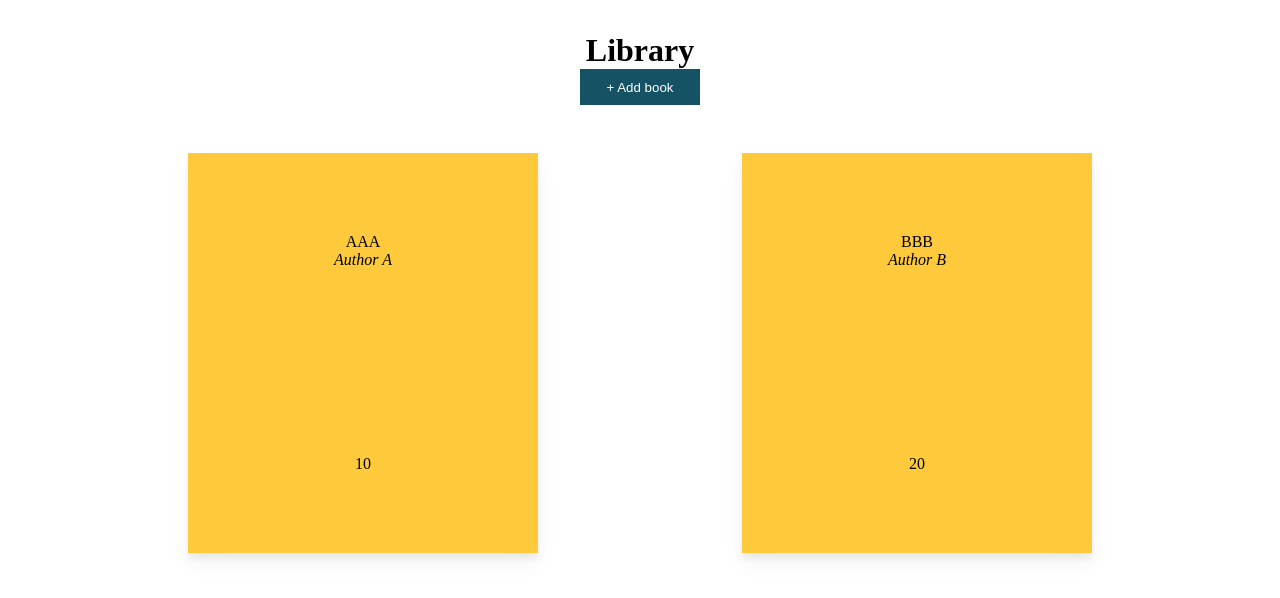
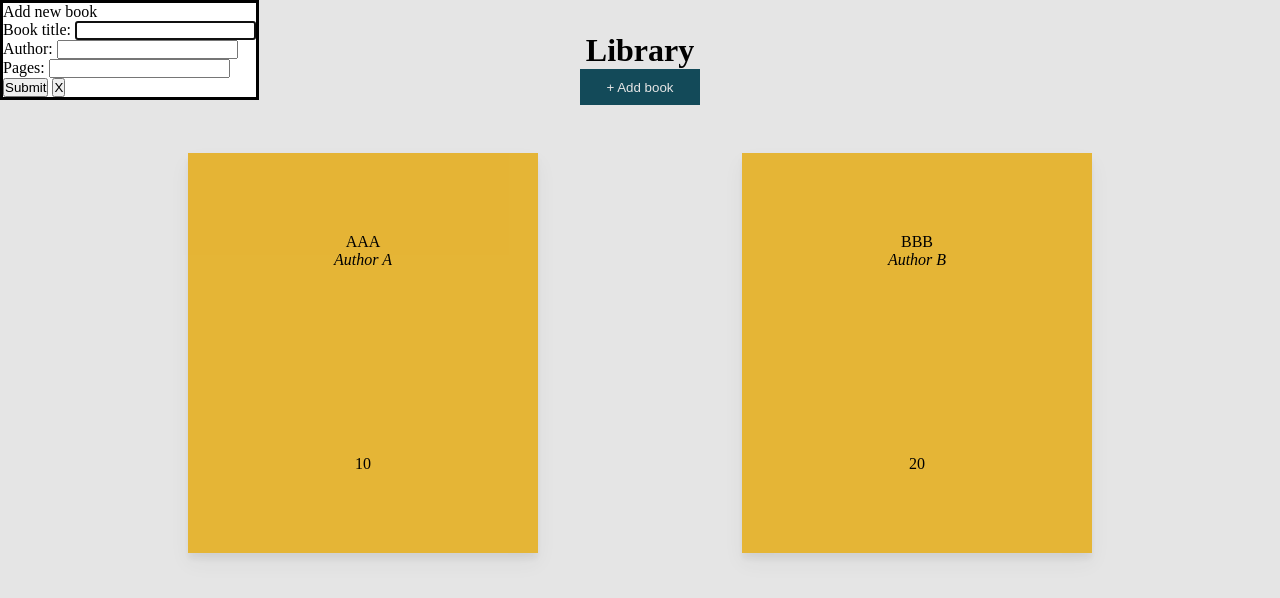
Before and after one commit to pameeee/library, a plain HTML site: page index.html in a window 1280 px wide. Both pictures are taken after a click on the button "+ Add book". Drawn offline with Linux system fonts and the light colour scheme.

Commit message:
Add modal / dialogue

```diff
--- a/index.html
+++ b/index.html
@@ -1,13 +1,36 @@
 <!DOCTYPE html>
 <html lang="en">
+
 <head>
   <meta charset="UTF-8">
   <title>Library</title>
   <link rel="stylesheet" href="style.css">
 </head>
+
 <body>
   <h1>Library</h1>
   <button class="open-button">+ Add book</button>
+  <dialog id="modal">
+    <p>Add new book</p>
+    <form id="form" method="dialog">
+      <ul>
+        <li>
+          <label for="title">Book title:</label>
+          <input type="text" required name="title" id="title">
+        </li>
+        <li>
+          <label for="author">Author:</label>
+          <input type="text" required name="author" id="author">
+        </li>
+        <li>
+          <label for="pages">Pages:</label>
+          <input type="number" required name="pages" id="pages">
+        </li>
+        <button type="submit" class="submit-book">Submit</button>
+        <button type="button" class="close-button">X</button>
+      </ul>
+    </form>
+  </dialog>
   <main>
     <!-- <div class="card">
             <p class="title">AAA</p>
@@ -32,4 +55,5 @@
   </main>
   <script src="index.js"></script>
 </body>
+
 </html>
--- a/index.js
+++ b/index.js
@@ -13,6 +13,25 @@ function Book(title, author, pages) {
         this.read = !this.read;
     };
 }
+
+const modal = document.querySelector("#modal");
+const openModal = document.querySelector(".open-button");
+openModal.addEventListener("click", () => {
+    modal.showModal();
+});
+
+document.querySelector("form").addEventListener("submit", function (event) {
+    // event.preventDefault();
+    const title = document.getElementById("title").value;
+    const author = document.getElementById("author").value;
+    const pages = document.getElementById("pages").value;
+
+    const newBook = new Book(title, author, parseInt(pages, 10));
+    library.push(newBook);
+    console.log(library);
+    this.reset();
+    updateDisplay();
+});
 
 function updateDisplay() {
     const cardContainer = document.querySelector("main");
--- a/style.css
+++ b/style.css
@@ -17,6 +17,7 @@ h1 {
     border: none;
     color: white;
     padding: 0.8em 2em;
+    cursor: pointer;
   }
 
 main {
```
Lines whose indentation alone changed are shown as unchanged.
